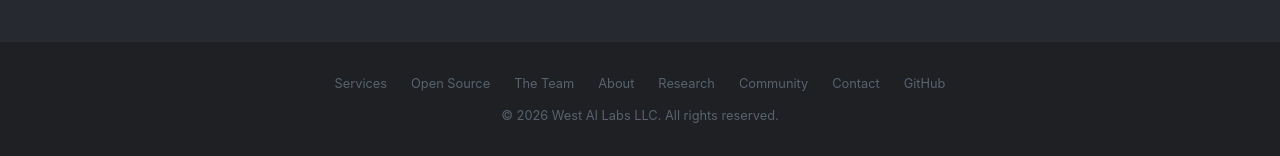
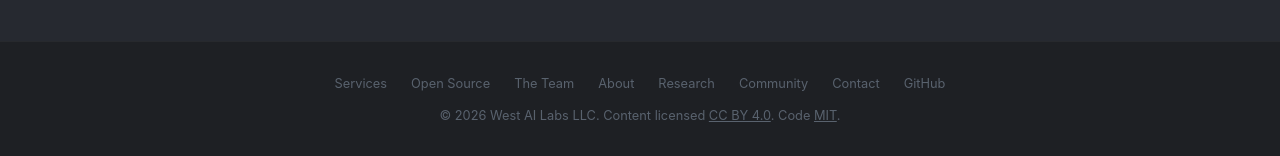
Before and after one commit to westailabs/westailabs.com, a Jekyll site: the page built from index.html, in a window 1280 px wide and 900 px high, scrolled down 4048 px. Shown: the part 741-897 px from the top of the window. Built offline with Jekyll 4.4.1, drawn with Linux system fonts in a browser that asks for light colours.

Commit message:
docs: license site content under CC BY 4.0

```diff
--- a/_config.yml
+++ b/_config.yml
@@ -21,6 +21,7 @@ exclude:
   - CONTRIBUTING.md
   - SECURITY.md
   - LICENSE
+  - LICENSE-CONTENT
   - README.md
   - Gemfile
   - Gemfile.lock
--- a/_layouts/default.html
+++ b/_layouts/default.html
@@ -185,7 +185,7 @@ footer{padding:2rem 1.5rem;text-align:center;font-size:.8rem;color:rgba(148,163,
       <a href="mailto:jason@westailabs.com">Contact</a>
       <a href="https://github.com/westailabs" target="_blank" rel="noopener">GitHub</a>
     </div>
-    <div>© 2026 West AI Labs LLC. All rights reserved.</div>
+    <div>© 2026 West AI Labs LLC. Content licensed <a href="https://creativecommons.org/licenses/by/4.0/" target="_blank" rel="license noopener" style="color:inherit;text-decoration:underline">CC BY 4.0</a>. Code <a href="https://github.com/westailabs/westailabs.com/blob/main/LICENSE" target="_blank" rel="noopener" style="color:inherit;text-decoration:underline">MIT</a>.</div>
   </div>
 </div>
 </footer>
```
Also changed, not shown: AGENTS.md (+1 -1 lines), README.md (added), 1 other file.
